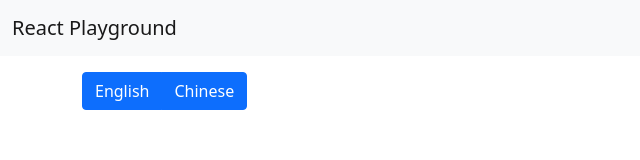
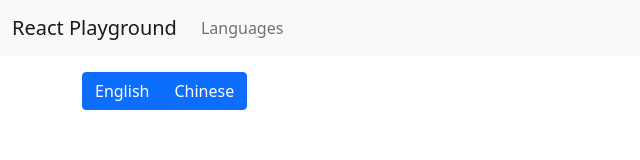
Before and after one commit to TerrenceHuang/react-playground, a React (Create React App) app: page / in a window 1280 px wide. Shown: the top 160 px of the page, without its empty margins (0-640 px from the left). Built offline with nearby package versions, Linux system fonts and the light colour scheme.

Commit message:
Show language NavItem and NavItemsToggler

```diff
--- a/src/components/Navbar.jsx
+++ b/src/components/Navbar.jsx
@@ -1,5 +1,8 @@
 import { useTranslation } from "react-i18next";
 import { Link } from "react-router-dom";
+
+import NavItem from "./NavItem";
+import NavItemsToggler from "./NavItemsToggler";
 
 function Navbar() {
   const { t } = useTranslation();
@@ -10,6 +13,12 @@ function Navbar() {
         <Link class="navbar-brand" to="/">
           {t("Navbar title")}
         </Link>
+        <NavItemsToggler />
+        <div className="collapse navbar-collapse" id="navbarNav">
+          <ul className="navbar-nav">
+            <NavItem pathname="/languages" textLanguageKey="Languages" />
+          </ul>
+        </div>
       </div>
     </nav>
   );
--- a/src/i18n.js
+++ b/src/i18n.js
@@ -7,6 +7,7 @@ const resources = {
   en: {
     translation: {
       "Navbar title": "React Playground",
+      Languages: "Languages",
       en: "English",
       "zh-TW": "Chinese",
     },
@@ -14,6 +15,7 @@ const resources = {
   "zh-TW": {
     translation: {
       "Navbar title": "React 遊樂場",
+      Languages: "語言",
       en: "英文",
       "zh-TW": "中文",
     },
```
